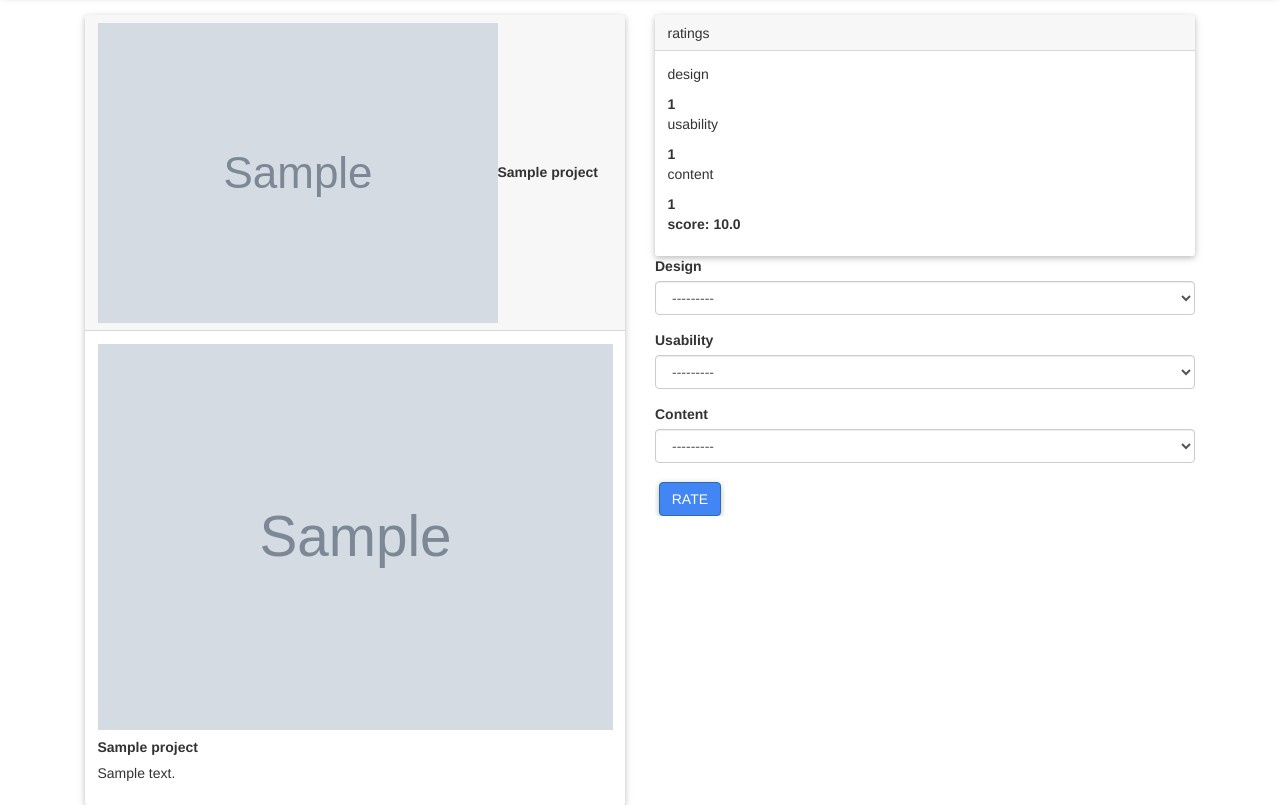
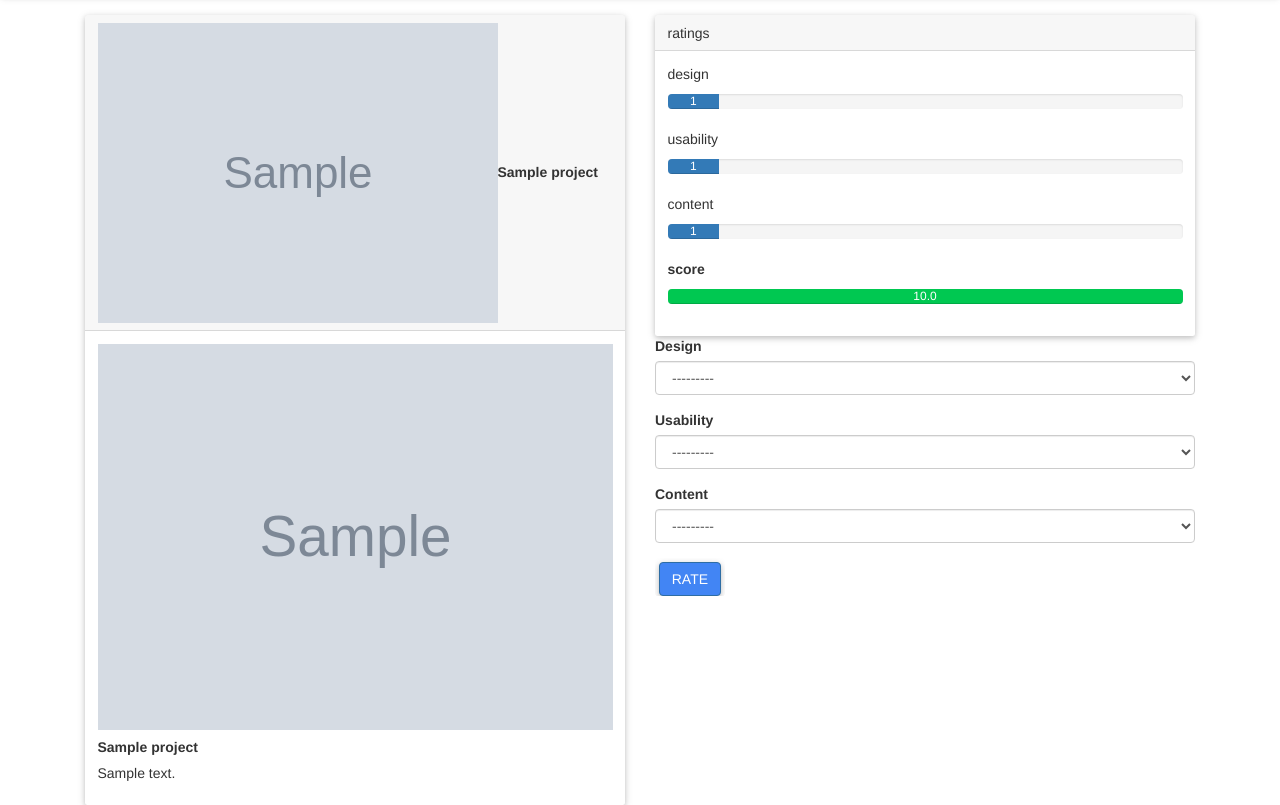
Before and after one commit to Vector254/v-rate, a Django app: page /project/1 in a window 1280 px wide. Shown: the part 67-872 px from the top of the page. Run offline with Django 3.2, Linux system fonts and the light colour scheme; a user stored in the database is signed in; tables that the repository leaves empty hold one stand-in row (values such as "Sample post"); grey boxes marked "Sample" are stand-in pictures; some libraries are stand-ins or nearby versions.

Commit message:
add progress bar to display rating

```diff
--- /dev/null
+++ b/static/js/scripts.js
@@ -0,0 +1,8 @@
+$(document).ready(function() {
+  $('.progress .progress-bar').css("width",
+  function() {
+  scale=$(this).attr("aria-valuenow")*10;
+  return scale + "%";
+  }
+  )
+  });
--- a/v_rate/models.py
+++ b/v_rate/models.py
@@ -23,6 +23,7 @@ class Project(models.Model):
     description = models.TextField(max_length=255)
     image = models.ImageField(upload_to = 'images/')
     user = models.ForeignKey(User, on_delete=models.CASCADE,null='True', blank=True)
+    date_posted = models.DateTimeField(default=timezone.now)
 
     def __str__(self):
         return f'{self.title}'
@@ -41,6 +42,8 @@ class Project(models.Model):
     def search_project(cls, title):
         return cls.objects.filter(title__icontains=title).all()
 
+    class Meta:
+        ordering = ["-date_posted"]
 
 
 
--- a/v_rate/templates/base.html
+++ b/v_rate/templates/base.html
@@ -42,7 +42,7 @@
         <script type="text/javascript" src="https://cdnjs.cloudflare.com/ajax/libs/mdbootstrap/4.8.10/js/mdb.min.js"></script>
         <script src="https://cdnjs.cloudflare.com/ajax/libs/popper.js/1.12.6/umd/popper.min.js"></script>
         <script src="https://maxcdn.bootstrapcdn.com/bootstrap/4.0.0/js/bootstrap.min.js"></script>
-
+        <script type="text/javascript" src="{% static '/js/scripts.js' %}"></script>
         {% bootstrap_javascript %}
     {% endblock %}
 </body>
--- a/v_rate/templates/project_detail.html
+++ b/v_rate/templates/project_detail.html
@@ -36,14 +36,33 @@
         <div class="card">
           <div class="card-header">ratings</div>
           <div class="card-body">
+            {% if project.ratings.all %}
             {% for rating in project.ratings.all %}
             {% if forloop.counter is project.ratings.all.count %}
-            <p>design</p><b>{{rating.design}}</b>
-            <p>usability</p><b>{{rating.usability}}</b>
-            <p>content</p><b>{{rating.content}}</b>
-            <p><b>score: {{rating.score}}</b></p>
+            <p>design</p>
+            <div class="progress" style="height: 15px;">
+              <div class="progress-bar" role="progressbar" aria-valuenow="{{rating.design}}"  aria-valuemin="0" aria-valuemax="10">{{rating.design}}</div>
+            </div>
+
+            <p>usability</p>
+            <div class="progress" style="height: 15px;">
+              <div class="progress-bar" role="progressbar" aria-valuenow="{{rating.usability}}"  aria-valuemin="0" aria-valuemax="10">{{rating.usability}}</div>
+            </div>
+
+            <p>content</p>
+            <div class="progress" style="height: 15px;">
+              <div class="progress-bar" role="progressbar" aria-valuenow="{{rating.content}}"  aria-valuemin="0" aria-valuemax="10">{{rating.content}}</div>
+            </div>
+
+            <p><b>score</b></p>
+              <div class="progress" style="height: 15px;">
+                <div class="progress-bar  bg-success" role="progressbar" aria-valuenow="{{rating.score}}"  aria-valuemin="0" aria-valuemax="10">{{rating.score}}</div>
+              </div>
             {% endif %}
             {% endfor %}
+            {% else %}
+            <p>no ratings for this project yet!</p>
+            {% endif %}
           </div>
         </div>
         <form action="" method="POST">
@@ -58,4 +77,5 @@
       </div>
       </div>
 
+
 {% endblock %}
--- a/v_rate/views.py
+++ b/v_rate/views.py
@@ -107,7 +107,7 @@ def create_post(request):
         form = ProjectPostForm(request.POST, request.FILES or None)
         if form.is_valid():
             add=form.save(commit=False)
-            current_user = Profile.objects.get(user=request.user)
+            add.user = request.user
             add.save()
             return redirect('index')
 
```
Also changed, not shown: media/images/Screenshot_from_2020-07-14_18-52-34_N1yny7T.png (added), media/images/Screenshot_from_2020-10-07_09-22-50_PtVUjYm_555d2eQ.png (added), media/images/instavector_oAFPL8N.png (added), static/css/index.css (added), static/css/navbar.css (added), static/css/profile.css (added), static/css/welcome.css (added), v_rate/migrations/0006_auto_20201027_1747.py (added).
